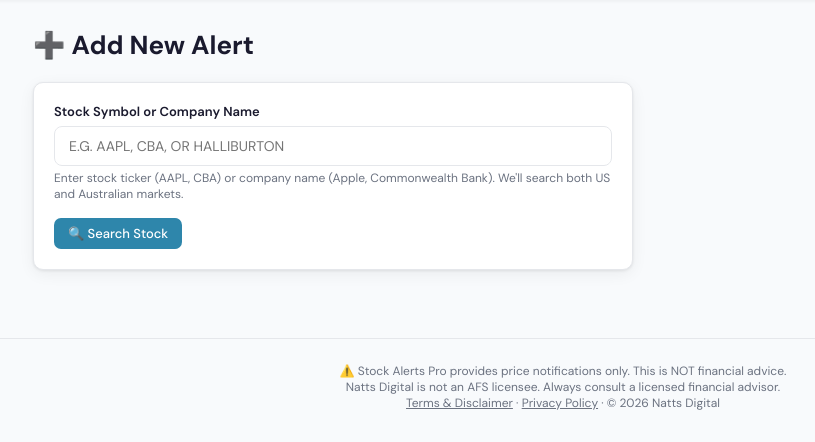
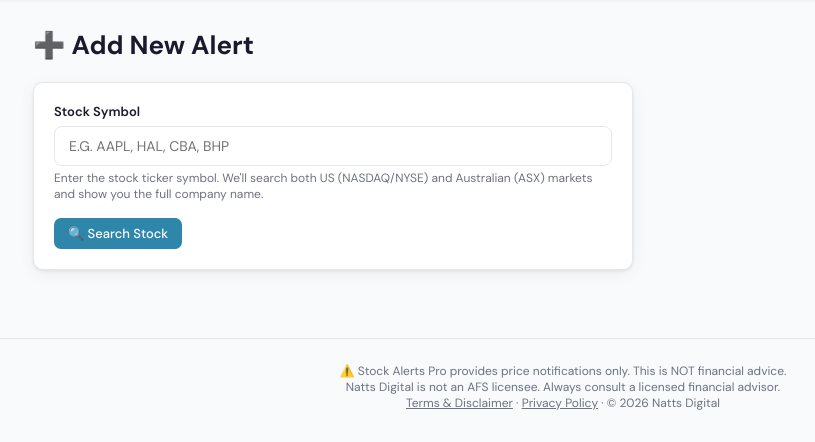
Before and after one commit to snattuvetty-spec/stock-alerts-flask, a Flask app: page /add in a window 1280 px wide. Shown: the part 56-498 px from the top of the page, without its empty margins (77-892 px from the left). Run offline with Flask 3, Linux system fonts and the light colour scheme; the visitor is signed in with stand-in values (Sample User, id 1).

Commit message:
Fix stock info retrieval - properly get full company names

```diff
--- a/app.py
+++ b/app.py
@@ -505,107 +505,70 @@ def add_alert():
 @app.route('/price/<symbol>')
 @login_required
 def get_price(symbol):
-    """Get price and verify stock across markets - supports symbol or company name search"""
+    """Get price and verify stock across markets - supports symbol search only for now"""
     import yfinance as yf
     symbol = symbol.upper()
     results = []
 
-    # If it looks like a company name (contains spaces or is long), search for it
-    is_name_search = ' ' in symbol or len(symbol) > 5
+    # Check US market
+    try:
+        ticker_us = yf.Ticker(symbol)
+        data_us = ticker_us.history(period='1d', timeout=5)
+        if not data_us.empty:
+            price_us = float(data_us['Close'].iloc[-1])
+            try:
+                info_us = ticker_us.info
+                stock_name = info_us.get('longName', '')
+                if not stock_name:
+                    stock_name = info_us.get('shortName', symbol)
+                exchange = info_us.get('exchange', 'US Market')
+                currency = info_us.get('currency', 'USD')
+            except Exception as e:
+                print(f"US info error for {symbol}: {str(e)}")
+                stock_name = symbol
+                exchange = 'US Market'
+                currency = 'USD'
 
-    if is_name_search:
-        # Search for ticker by company name using yfinance search
-        try:
-            # Try to find matching tickers
-            search_results = yf.Ticker(symbol)
-            # This is a simple approach - try common exchanges
-            potential_symbols = [symbol.replace(' ', ''), symbol[:4], symbol[:3]]
-        except:
-            potential_symbols = []
-    else:
-        potential_symbols = [symbol]
+            results.append({
+                'symbol': symbol,
+                'name': stock_name,
+                'exchange': exchange,
+                'price': price_us,
+                'currency': currency,
+                'market': 'US'
+            })
+    except Exception as e:
+        print(f"US market search error for {symbol}: {str(e)}")
 
-    # Check each potential symbol in both markets
-    for sym in potential_symbols[:3]:  # Limit to first 3 attempts
-        # Check US market
-        try:
-            ticker_us = yf.Ticker(sym)
-            data_us = ticker_us.history(period='1d', timeout=5)
-            if not data_us.empty:
-                price_us = float(data_us['Close'].iloc[-1])
-                try:
-                    info_us = ticker_us.info
-                    stock_name = info_us.get('longName', info_us.get('shortName', sym))
-                    exchange = info_us.get('exchange', 'US Market')
-                    currency = info_us.get('currency', 'USD')
+    # Check ASX market
+    try:
+        ticker_ax = yf.Ticker(symbol + '.AX')
+        data_ax = ticker_ax.history(period='1d', timeout=5)
+        if not data_ax.empty:
+            price_ax = float(data_ax['Close'].iloc[-1])
+            try:
+                info_ax = ticker_ax.info
+                stock_name = info_ax.get('longName', '')
+                if not stock_name:
+                    stock_name = info_ax.get('shortName', symbol)
+                currency = info_ax.get('currency', 'AUD')
+            except Exception as e:
+                print(f"ASX info error for {symbol}: {str(e)}")
+                stock_name = symbol
+                currency = 'AUD'
 
-                    # Only add if name matches search (for name searches)
-                    if not is_name_search or symbol.lower() in stock_name.lower():
-                        results.append({
-                            'symbol': sym,
-                            'name': stock_name,
-                            'exchange': exchange,
-                            'price': price_us,
-                            'currency': currency,
-                            'market': 'US'
-                        })
-                except:
-                    # If info fails, still add with basic data
-                    if not is_name_search:
-                        results.append({
-                            'symbol': sym,
-                            'name': sym,
-                            'exchange': 'US Market',
-                            'price': price_us,
-                            'currency': 'USD',
-                            'market': 'US'
-                        })
-        except Exception as e:
-            print(f"US market search error for {sym}: {str(e)}")
+            results.append({
+                'symbol': symbol + '.AX',
+                'name': stock_name,
+                'exchange': 'ASX',
+                'price': price_ax,
+                'currency': currency,
+                'market': 'Australia'
+            })
+    except Exception as e:
+        print(f"ASX market search error for {symbol}: {str(e)}")
 
-        # Check ASX market
-        try:
-            ticker_ax = yf.Ticker(sym + '.AX')
-            data_ax = ticker_ax.history(period='1d', timeout=5)
-            if not data_ax.empty:
-                price_ax = float(data_ax['Close'].iloc[-1])
-                try:
-                    info_ax = ticker_ax.info
-                    stock_name = info_ax.get('longName', info_ax.get('shortName', sym))
-                    currency = info_ax.get('currency', 'AUD')
-
-                    # Only add if name matches search (for name searches)
-                    if not is_name_search or symbol.lower() in stock_name.lower():
-                        results.append({
-                            'symbol': sym + '.AX',
-                            'name': stock_name,
-                            'exchange': 'ASX',
-                            'price': price_ax,
-                            'currency': currency,
-                            'market': 'Australia'
-                        })
-                except:
-                    if not is_name_search:
-                        results.append({
-                            'symbol': sym + '.AX',
-                            'name': sym,
-                            'exchange': 'ASX',
-                            'price': price_ax,
-                            'currency': 'AUD',
-                            'market': 'Australia'
-                        })
-        except Exception as e:
-            print(f"ASX market search error for {sym}: {str(e)}")
-
-    # Remove duplicates based on symbol
-    seen = set()
-    unique_results = []
-    for r in results:
-        if r['symbol'] not in seen:
-            seen.add(r['symbol'])
-            unique_results.append(r)
-
-    return jsonify({'results': unique_results})
+    return jsonify({'results': results})
 
 # ============================================================
 # EDIT ALERT
--- a/templates/add_alert.html
+++ b/templates/add_alert.html
@@ -11,12 +11,11 @@
     <!-- Step 1: Search for stock -->
     <div id="search-step">
         <div class="form-group">
-            <label>Stock Symbol or Company Name</label>
-            <input type="text" id="symbolSearch" placeholder="e.g. AAPL, CBA, or Halliburton"
+            <label>Stock Symbol</label>
+            <input type="text" id="symbolSearch" placeholder="e.g. AAPL, HAL, CBA, BHP"
                    style="text-transform:uppercase;">
             <div class="input-hint">
-                Enter stock ticker (AAPL, CBA) or company name (Apple, Commonwealth Bank).
-                We'll search both US and Australian markets.
+                Enter the stock ticker symbol. We'll search both US (NASDAQ/NYSE) and Australian (ASX) markets and show you the full company name.
             </div>
         </div>
         <button onclick="searchStock()" class="btn btn-primary" id="searchBtn">
```
